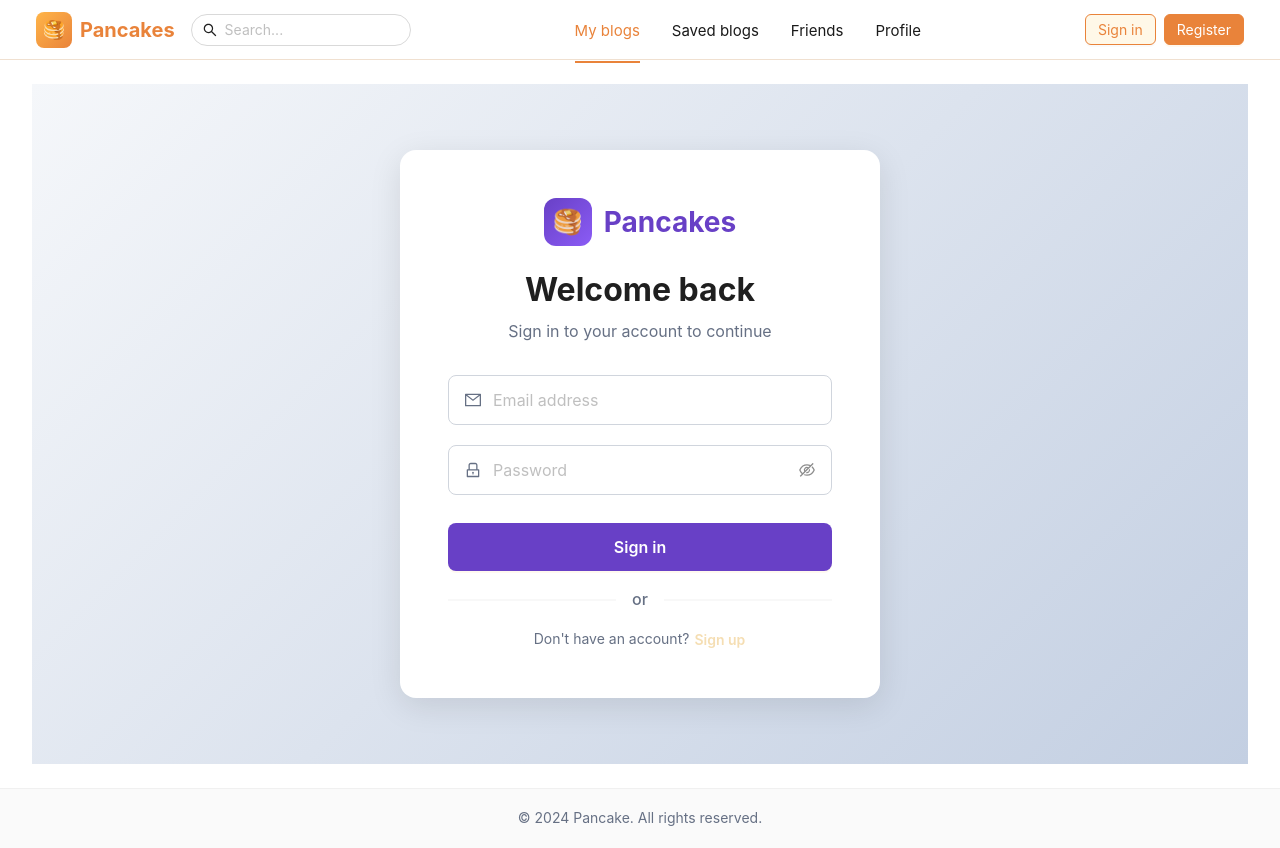
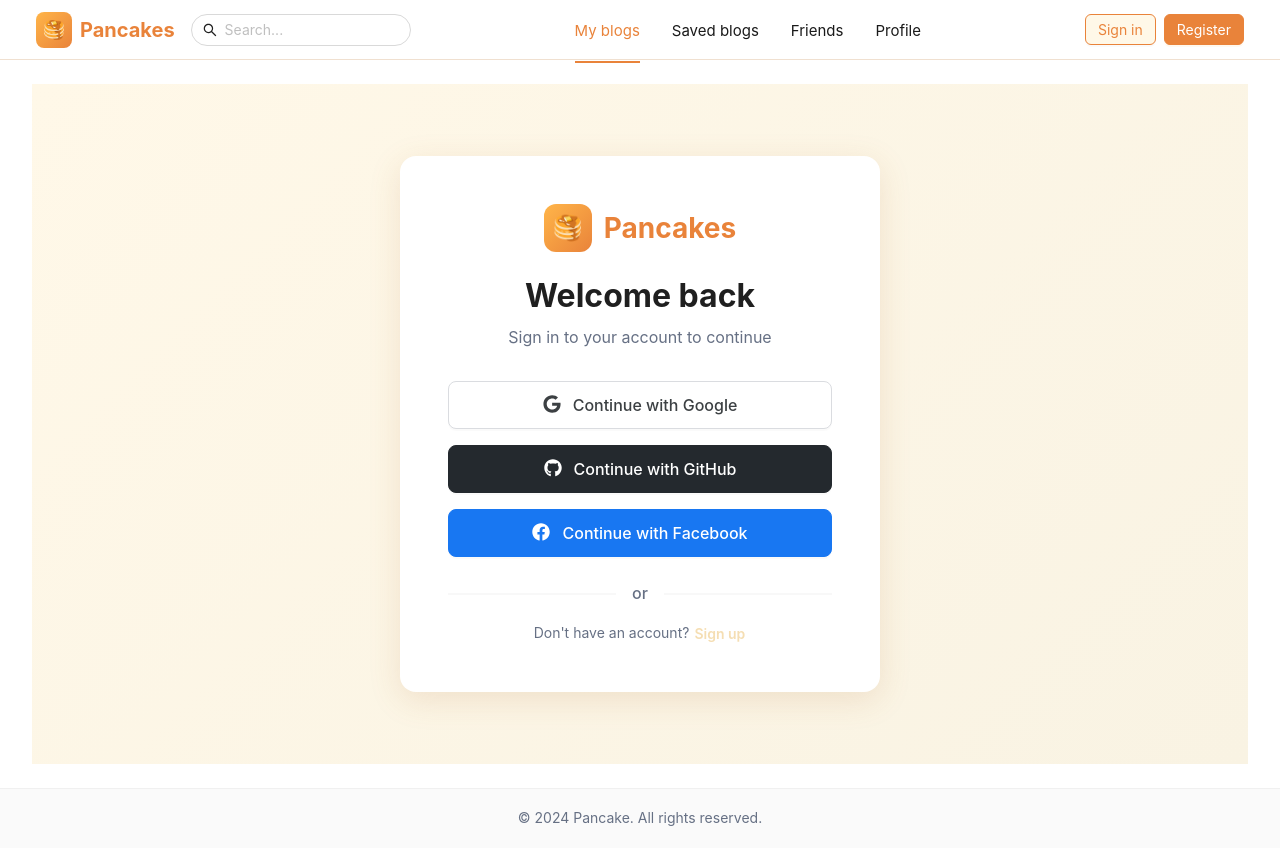
Before and after one commit to andreivcaleavalea/Pancakes, a React (Vite) app in the folder frontend/: page / in a window 1280 px wide. Both pictures are taken after a click on the button "Sign in". Built offline with nearby package versions, Linux system fonts and the light colour scheme.

Commit message:
Changed the login from traditional to oauth format with other social media account (no functionality yet)

```diff
--- a/frontend/package.json
+++ b/frontend/package.json
@@ -13,6 +13,7 @@
     "antd": "^5.26.4",
     "react": "^19.1.0",
     "react-dom": "^19.1.0",
+    "react-icons": "^5.5.0",
     "sass": "^1.89.2"
   },
   "devDependencies": {
--- a/frontend/src/pages/LoginPage/LoginPage.scss
+++ b/frontend/src/pages/LoginPage/LoginPage.scss
@@ -3,7 +3,11 @@
   display: flex;
   align-items: center;
   justify-content: center;
-  background: linear-gradient(135deg, #f5f7fa 0%, #c3cfe2 100%);
+  background: linear-gradient(
+    135deg,
+    var(--color-cream) 0%,
+    var(--color-pancake) 100%
+  );
   padding: 24px;
 
   @media (max-width: 768px) {
@@ -14,7 +18,7 @@
   &__container {
     background: white;
     border-radius: 16px;
-    box-shadow: 0 8px 32px rgba(0, 0, 0, 0.1);
+    box-shadow: 0 8px 32px rgba(177, 107, 47, 0.15); /* Brown sugar shadow */
     padding: 48px;
     width: 100%;
     max-width: 480px;
@@ -48,7 +52,11 @@
     &-icon {
       width: 48px;
       height: 48px;
-      background: linear-gradient(135deg, #6840c6 0%, #8b5cf6 100%);
+      background: linear-gradient(
+        135deg,
+        var(--color-butter) 0%,
+        var(--color-syrup) 100%
+      );
       border-radius: 12px;
       display: flex;
       align-items: center;
@@ -63,7 +71,7 @@
     }
 
     &-text {
-      color: #6840c6;
+      color: var(--color-syrup);
       font-size: 28px;
       font-weight: bold;
 
@@ -98,65 +106,84 @@
     width: 100%;
   }
 
-  &__form {
-    .ant-form-item {
-      margin-bottom: 20px;
-
-      &:last-child {
-        margin-bottom: 0;
-      }
-    }
+  &__social-buttons {
+    display: flex;
+    flex-direction: column;
+    gap: 16px;
+    margin-bottom: 24px;
   }
 
-  &__input {
+  &__social-btn {
+    height: 48px;
     border-radius: 8px;
-    border: 1px solid #d0d5dd;
-    padding: 12px 16px;
     font-size: 16px;
+    font-weight: 500;
+    display: flex;
+    align-items: center;
+    justify-content: center;
+    gap: 12px;
+    transition: all 0.3s ease;
 
-    &:hover {
-      border-color: #6840c6;
-    }
+    &--google {
+      background: white;
+      border: 1px solid #dadce0;
+      color: #3c4043;
 
-    &:focus,
-    &.ant-input-focused {
-      border-color: #6840c6;
-      box-shadow: 0 0 0 2px rgba(104, 64, 198, 0.1);
-    }
+      &:hover {
+        background: #f8f9fa;
+        border-color: #dadce0;
+        color: #3c4043;
+        transform: translateY(-1px);
+        box-shadow: 0 2px 8px rgba(0, 0, 0, 0.1);
+      }
 
-    .ant-input-prefix {
-      margin-right: 12px;
-      color: #667084;
-    }
-
-    &.ant-input-affix-wrapper {
-      padding: 12px 16px;
-
-      .ant-input {
-        padding: 0;
+      svg {
+        color: #4285f4;
+        font-size: 18px;
       }
     }
 
-    @media (max-width: 768px) {
-      font-size: 16px; // Prevent zoom on iOS
+    &--github {
+      background: #24292e;
+      border: 1px solid #24292e;
+      color: white;
+
+      &:hover {
+        background: #2f363d;
+        border-color: #2f363d;
+        color: white;
+        transform: translateY(-1px);
+        box-shadow: 0 2px 8px rgba(36, 41, 46, 0.3);
+      }
+
+      svg {
+        color: white;
+        font-size: 18px;
+      }
     }
-  }
 
-  &__submit-btn {
-    background: #6840c6;
-    border: none;
-    border-radius: 8px;
-    height: 48px;
-    font-size: 16px;
-    font-weight: 600;
-    margin-top: 8px;
+    &--facebook {
+      background: #1877f2;
+      border: 1px solid #1877f2;
+      color: white;
 
-    &:hover {
-      background: #8b5cf6;
+      &:hover {
+        background: #166fe5;
+        border-color: #166fe5;
+        color: white;
+        transform: translateY(-1px);
+        box-shadow: 0 2px 8px rgba(24, 119, 242, 0.3);
+      }
+
+      svg {
+        color: white;
+        font-size: 18px;
+      }
     }
 
     &:focus {
-      background: #6840c6;
+      outline: none;
+      box-shadow: 0 0 0 2px rgba(233, 131, 58, 0.1);
     }
   }
 
@@ -193,30 +220,11 @@
       height: auto;
       font-size: 14px;
       font-weight: 600;
-      color: #6840c6;
+      color: var(--color-syrup);
 
       &:hover {
-        color: #8b5cf6;
+        color: var(--color-cinnamon);
       }
     }
   }
-
-  // Form validation styles
-  .ant-form-item-has-error {
-    .login-page__input {
-      border-color: #ff4d4f;
-
-      &:hover,
-      &:focus,
-      &.ant-input-focused {
-        border-color: #ff4d4f;
-        box-shadow: 0 0 0 2px rgba(255, 77, 79, 0.1);
-      }
-    }
-  }
-
-  .ant-form-item-explain-error {
-    font-size: 12px;
-    margin-top: 4px;
-  }
 }
--- a/frontend/src/pages/LoginPage/LoginPage.tsx
+++ b/frontend/src/pages/LoginPage/LoginPage.tsx
@@ -1,19 +1,9 @@
 import React, { useState, useEffect } from "react";
-import { Typography, Button, Input, Form, Divider } from "antd";
-import { UserOutlined, LockOutlined, MailOutlined } from "@ant-design/icons";
+import { Typography, Button, Divider } from "antd";
+import { FaGoogle, FaGithub, FaFacebook } from "react-icons/fa";
 import "./LoginPage.scss";
 
 const { Title, Text } = Typography;
-
-interface LoginFormData {
-  email: string;
-  password: string;
-}
-
-interface RegisterFormData extends LoginFormData {
-  name: string;
-  confirmPassword: string;
-}
 
 interface LoginPageProps {
   initialMode?: "signin" | "register";
@@ -21,24 +11,17 @@ interface LoginPageProps {
 
 const LoginPage: React.FC<LoginPageProps> = ({ initialMode = "signin" }) => {
   const [isLoginMode, setIsLoginMode] = useState(initialMode === "signin");
-  const [loading, setLoading] = useState(false);
+  const [loading, setLoading] = useState<string | null>(null);
 
   useEffect(() => {
     setIsLoginMode(initialMode === "signin");
   }, [initialMode]);
 
-  const handleLogin = async (values: LoginFormData) => {
-    setLoading(true);
-    console.log("Login:", values);
-    // Add login logic here later
-    setTimeout(() => setLoading(false), 1000);
-  };
-
-  const handleRegister = async (values: RegisterFormData) => {
-    setLoading(true);
-    console.log("Register:", values);
-    // Add register logic here later
-    setTimeout(() => setLoading(false), 1000);
+  const handleSocialLogin = async (provider: string) => {
+    setLoading(provider);
+    console.log(`${isLoginMode ? "Login" : "Register"} with ${provider}`);
+    // Add social login logic here later
+    setTimeout(() => setLoading(null), 1000);
   };
 
   const toggleMode = () => {
@@ -54,147 +37,50 @@ const LoginPage: React.FC<LoginPageProps> = ({ initialMode = "signin" }) => {
             <span className="login-page__logo-text">Pancakes</span>
           </div>
           <Title level={2} className="login-page__title">
-            {isLoginMode ? "Welcome back" : "Create your account"}
+            {isLoginMode ? "Welcome back" : "Join our community"}
           </Title>
           <Text className="login-page__subtitle">
             {isLoginMode
               ? "Sign in to your account to continue"
-              : "Join our community and start sharing your stories"}
+              : "Create your account and start sharing your stories"}
           </Text>
         </div>
 
         <div className="login-page__form-container">
-          {isLoginMode ? (
-            <Form
-              name="login"
-              className="login-page__form"
-              onFinish={handleLogin}
-              layout="vertical"
+          <div className="login-page__social-buttons">
+            <Button
               size="large"
+              className="login-page__social-btn login-page__social-btn--google"
+              icon={<FaGoogle />}
+              onClick={() => handleSocialLogin("Google")}
+              loading={loading === "Google"}
+              block
             >
-              <Form.Item
-                name="email"
-                rules={[
-                  { required: true, message: "Please enter your email" },
-                  { type: "email", message: "Please enter a valid email" },
-                ]}
-              >
-                <Input
-                  prefix={<MailOutlined />}
-                  placeholder="Email address"
-                  className="login-page__input"
-                />
-              </Form.Item>
+              {isLoginMode ? "Continue with Google" : "Sign up with Google"}
+            </Button>
 
-              <Form.Item
-                name="password"
-                rules={[
-                  { required: true, message: "Please enter your password" },
-                ]}
-              >
-                <Input.Password
-                  prefix={<LockOutlined />}
-                  placeholder="Password"
-                  className="login-page__input"
-                />
-              </Form.Item>
+            <Button
+              size="large"
+              className="login-page__social-btn login-page__social-btn--github"
+              icon={<FaGithub />}
+              onClick={() => handleSocialLogin("GitHub")}
+              loading={loading === "GitHub"}
+              block
+            >
+              {isLoginMode ? "Continue with GitHub" : "Sign up with GitHub"}
+            </Button>
 
-              <Form.Item>
-                <Button
-                  type="primary"
-                  htmlType="submit"
-                  className="login-page__submit-btn"
-                  loading={loading}
-                  block
-                >
-                  Sign in
-                </Button>
-              </Form.Item>
-            </Form>
-          ) : (
-            <Form
-              name="register"
-              className="login-page__form"
-              onFinish={handleRegister}
-              layout="vertical"
+            <Button
               size="large"
+              className="login-page__social-btn login-page__social-btn--facebook"
+              icon={<FaFacebook />}
+              onClick={() => handleSocialLogin("Facebook")}
+              loading={loading === "Facebook"}
+              block
             >
-              <Form.Item
-                name="name"
-                rules={[{ required: true, message: "Please enter your name" }]}
-              >
-                <Input
-                  prefix={<UserOutlined />}
-                  placeholder="Full name"
-                  className="login-page__input"
-                />
-              </Form.Item>
-
-              <Form.Item
-                name="email"
-                rules={[
-                  { required: true, message: "Please enter your email" },
-                  { type: "email", message: "Please enter a valid email" },
-                ]}
-              >
-                <Input
-                  prefix={<MailOutlined />}
-                  placeholder="Email address"
-                  className="login-page__input"
-                />
-              </Form.Item>
-
-              <Form.Item
-                name="password"
-                rules={[
-                  { required: true, message: "Please enter your password" },
-                  { min: 6, message: "Password must be at least 6 characters" },
-                ]}
-              >
-                <Input.Password
-                  prefix={<LockOutlined />}
-                  placeholder="Password"
-                  className="login-page__input"
-                />
-              </Form.Item>
-
-              <Form.Item
-                name="confirmPassword"
-                dependencies={["password"]}
-                rules={[
-                  { required: true, message: "Please confirm your password" },
-                  ({ getFieldValue }) => ({
-                    validator(_, value) {
-                      if (!value || getFieldValue("password") === value) {
-                        return Promise.resolve();
-                      }
-                      return Promise.reject(
-                        new Error("Passwords do not match")
-                      );
-                    },
-                  }),
-                ]}
-              >
-                <Input.Password
-                  prefix={<LockOutlined />}
-                  placeholder="Confirm password"
-                  className="login-page__input"
-                />
-              </Form.Item>
-
-              <Form.Item>
-                <Button
-                  type="primary"
-                  htmlType="submit"
-                  className="login-page__submit-btn"
-                  loading={loading}
-                  block
-                >
-                  Create account
-                </Button>
-              </Form.Item>
-            </Form>
-          )}
+              {isLoginMode ? "Continue with Facebook" : "Sign up with Facebook"}
+            </Button>
+          </div>
 
           <Divider className="login-page__divider">or</Divider>
 
```
Also changed, not shown: 1 other file (tests, documents, lock files or other folders).
